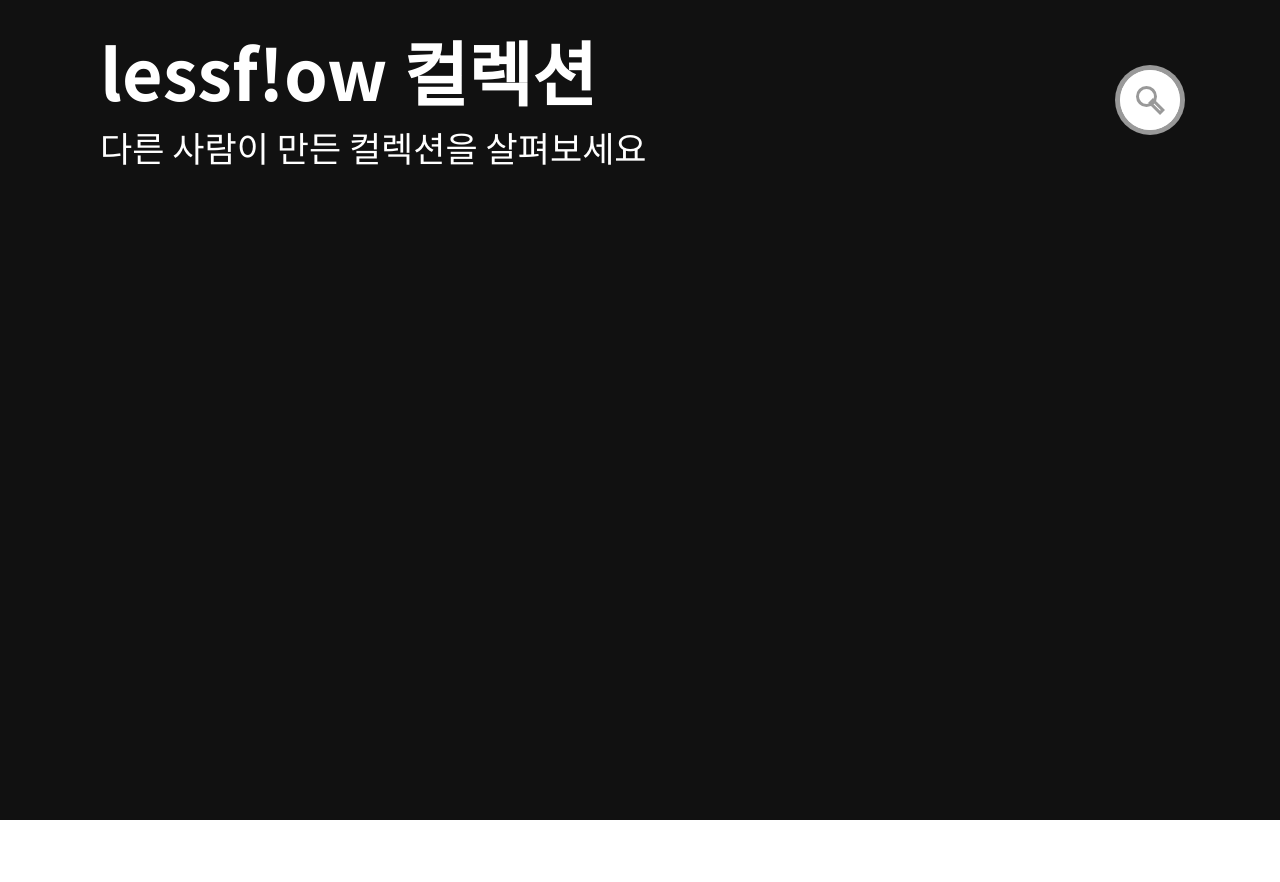
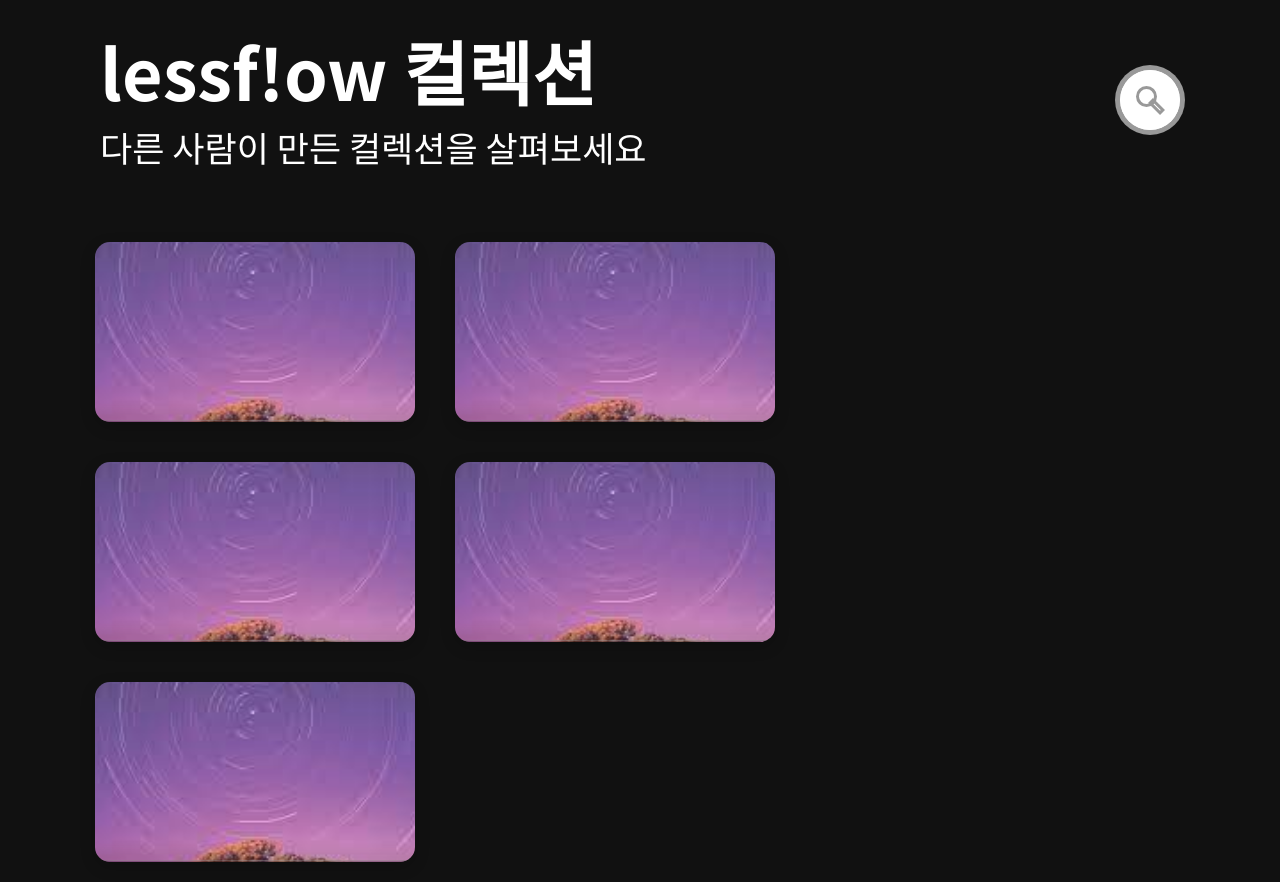
Before and after one commit to EntryCNS/lessflow-front2, a React (Create React App) app: page / in a window 1280 px wide. Shown: the part 780-1662 px from the top of the page. Before the commit the page ends 1600 px from the top, so only its background shows below. Built offline with nearby package versions, Linux system fonts and the light colour scheme.

Commit message:
style: card

```diff
--- a/src/App.js
+++ b/src/App.js
@@ -1,4 +1,5 @@
 import React, { useState } from "react";
+import Card from "./components/Card";
 import MainWindow from "./components/MainWindow";
 import SearchBar from "./components/SearchBar";
 import Subform from "./components/Subform";
@@ -23,11 +24,27 @@
       <div
         style={{
           width: "100%",
-          height: "100vh",
+          minHeight: "100vh",
           background: "#111111",
         }}
       >
         <TItleAndSearch />
+        <div
+          style={{
+            width: "90%",
+            display: "flex",
+            justifyContent: "center",
+            marginTop: "50px",
+          }}
+        >
+          <div style={{ width: "87%", display: "flex", flexWrap: "wrap" }}>
+            <Card />
+            <Card />
+            <Card />
+            <Card />
+            <Card />
+          </div>
+        </div>
       </div>
     </div>
   );
--- /dev/null
+++ b/src/components/Card.jsx
@@ -0,0 +1,47 @@
+import React from "react";
+import "../styles/card.css";
+import img from "../img/im.jpeg";
+
+const Card = () => {
+  return (
+    <div>
+      <section>
+        <div class="container">
+          <div class="card">
+            <div class="imgBx">
+              <img src={img} alt="" />
+            </div>
+            <div class="content">
+              <div class="contentBx">
+                <h2>
+                  ksh5324
+                  <br />
+                  <span>Frontend Developer</span>
+                </h2>
+              </div>
+              <ul class="sci">
+                <li style={{ "--i": 1 }} aria-hidden="true">
+                  <a href="#">
+                    <i class="fab fa-facebook-square"></i>
+                  </a>
+                </li>
+                <li style={{ "--i": 2 }}>
+                  <a href="#">
+                    <i class="fab fa-twitter-square"></i>
+                  </a>
+                </li>
+                <li style={{ "--i": 3 }}>
+                  <a href="#">
+                    <i class="fab fa-github"></i>
+                  </a>
+                </li>
+              </ul>
+            </div>
+          </div>
+        </div>
+      </section>
+    </div>
+  );
+};
+
+export default Card;
--- /dev/null
+++ b/src/styles/card.css
@@ -0,0 +1,85 @@
+.container {
+  position: relative;
+  display: flex;
+  flex-wrap: wrap;
+  cursor: pointer;
+}
+.container .card {
+  position: relative;
+  width: 320px;
+  height: 180px;
+  margin: 20px;
+  overflow: hidden;
+  box-shadow: 0 5px 15px rgba(0, 0, 0, 0.2);
+  border-radius: 15px;
+  display: flex;
+  justify-content: center;
+  align-items: center;
+}
+.container .card .content {
+  position: absolute;
+  bottom: -100%;
+  width: 100%;
+  height: 100%;
+  display: flex;
+  justify-content: flex-end;
+  align-items: flex-start;
+  flex-direction: column;
+  z-index: 10;
+  backdrop-filter: blur(3px);
+  background-color: rgba(0, 0, 0, 0.3);
+  box-shadow: 0 -10px 10px rgba(0, 0, 0, 0.1);
+  border: 1px solid rgba(255, 255, 255, 0.2);
+  transition: 1s;
+}
+.container .card:hover .content {
+  bottom: 0;
+}
+.container .card .content .contentBx h2 {
+  color: #fff;
+  text-transform: uppercase;
+  letter-spacing: 2px;
+  font-weight: 500;
+  font-size: 18px;
+  text-align: left;
+  margin: 20px 0 15px;
+  line-height: 1.1em;
+  transition: 0.5s;
+  opacity: 0;
+  margin-left: 20px;
+  transform: translateY(-20px);
+  transition-delay: 0.6s;
+}
+.container .card:hover .content .contentBx h2 {
+  opacity: 1;
+  transform: translateY(0px);
+}
+.container .card .content .contentBx h2 span {
+  font-size: 14px;
+  font-weight: 400;
+  text-transform: initial;
+}
+.container .card .content .sci {
+  position: relative;
+  bottom: 10px;
+  display: flex;
+}
+.container .card .content .sci li {
+  list-style: none;
+  margin: 0 10px;
+  transform: translateY(40px);
+  transition: 0.5s;
+  opacity: 0;
+  transition-delay: calc(0.2s * var(--i));
+}
+.container .card:hover .content .sci li {
+  transform: translateY(0px);
+  opacity: 1;
+}
+.container .card .content .sci li a {
+  color: #fff;
+  font-size: 24px;
+}
+img {
+  height: 400px;
+}
```
Also changed, not shown: src/img/im.jpeg (added), 1 other file (tests, documents, lock files or other folders).
